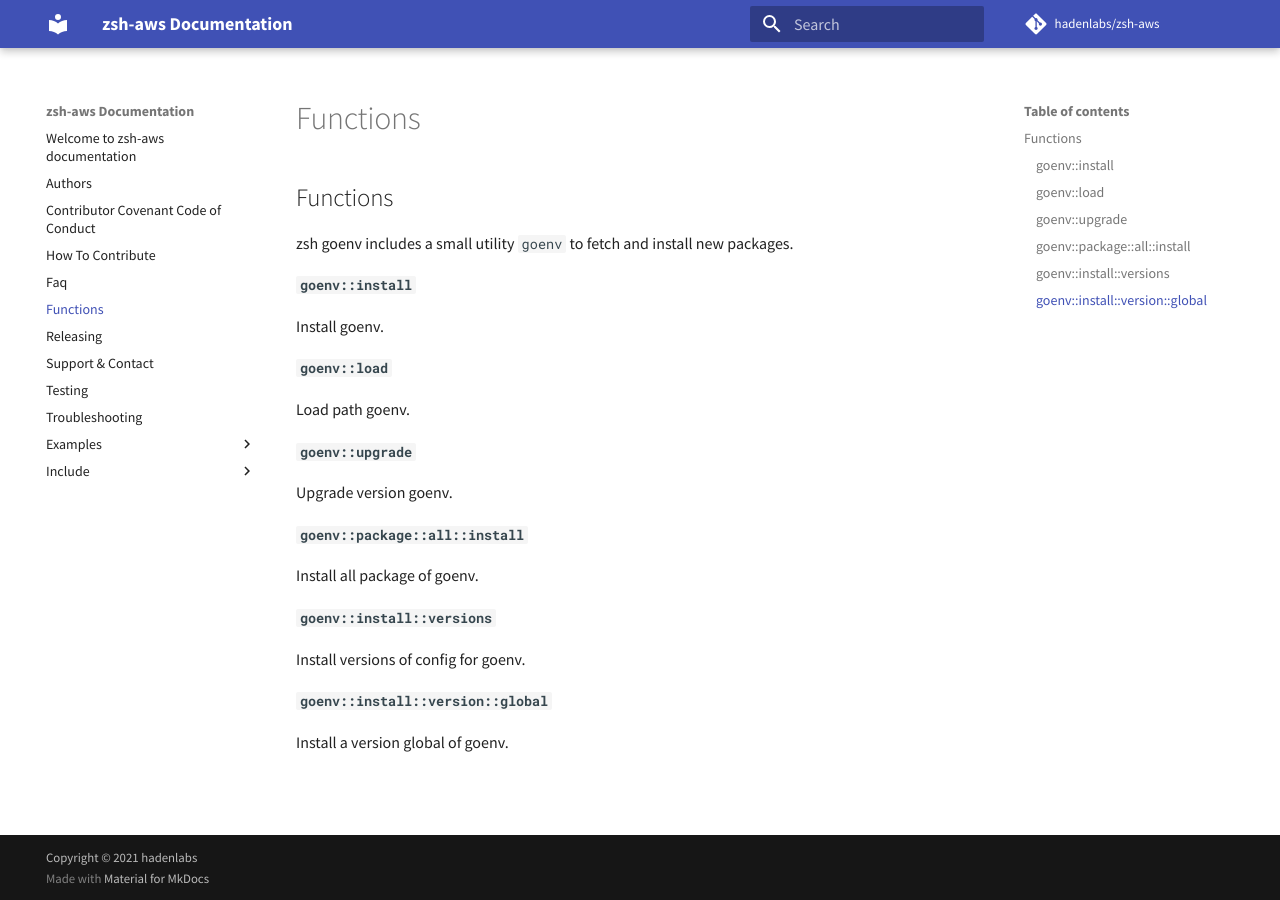
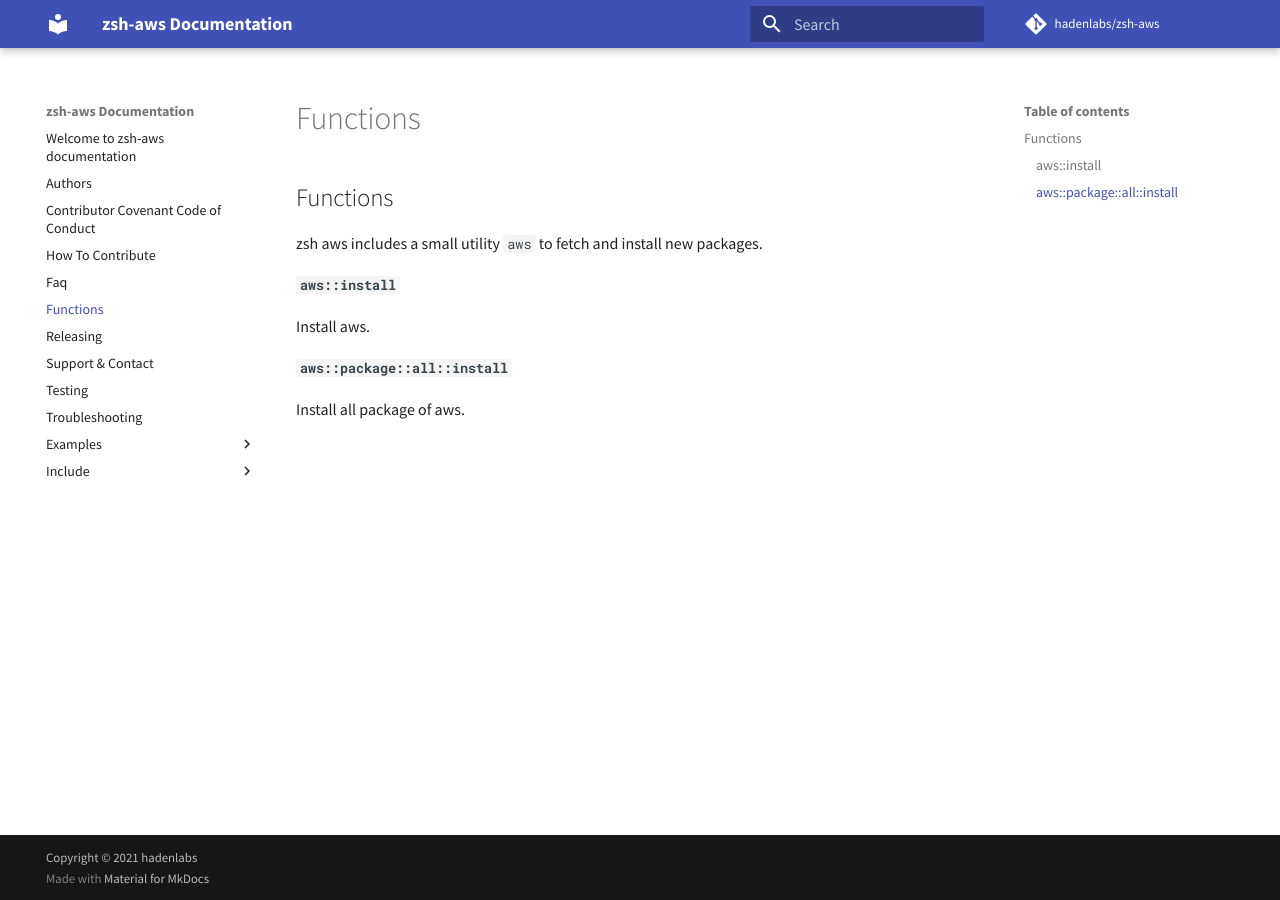
Before and after one commit to hadenlabs/zsh-aws, an MkDocs documentation site: the page built from docs/functions.md, in a window 1280 px wide. Built offline with MkDocs 1.6.1 and Material for MkDocs 9.7.7, drawn with Linux system fonts in a browser that asks for light colours; comment, search, counter and statistics services are not loaded.

```diff
--- a/docs/functions.md
+++ b/docs/functions.md
@@ -1,27 +1,11 @@
 ## Functions
 
-zsh goenv includes a small utility `goenv` to fetch and install new packages.
+zsh aws includes a small utility `aws` to fetch and install new packages.
 
-#### `goenv::install`
+#### `aws::install`
 
-Install goenv.
+Install aws.
 
-#### `goenv::load`
+#### `aws::package::all::install`
 
-Load path goenv.
-
-#### `goenv::upgrade`
-
-Upgrade version goenv.
-
-#### `goenv::package::all::install`
-
-Install all package of goenv.
-
-#### `goenv::install::versions`
-
-Install versions of config for goenv.
-
-#### `goenv::install::version::global`
-
-Install a version global of goenv.
+Install all package of aws.
```
Also changed, not shown: docs/contributing.md (+3 -3 lines).
